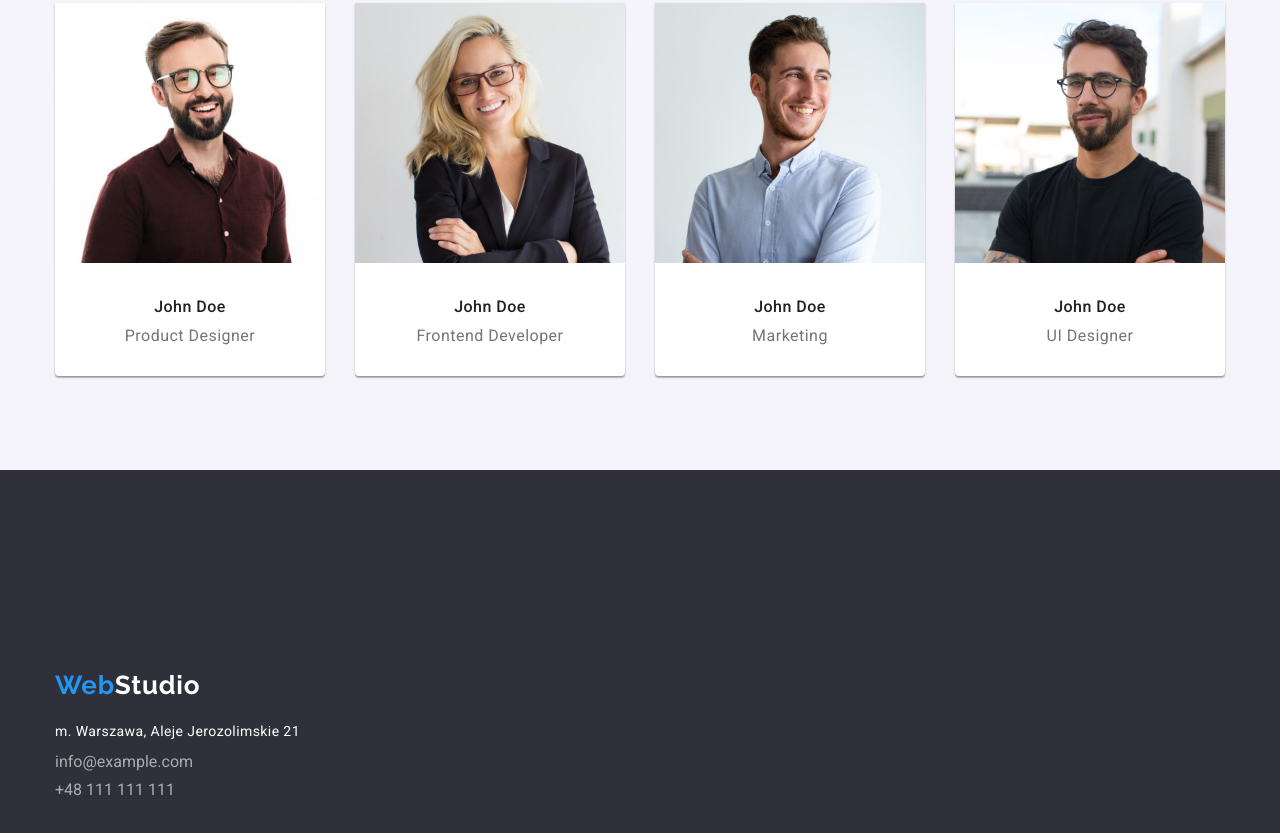
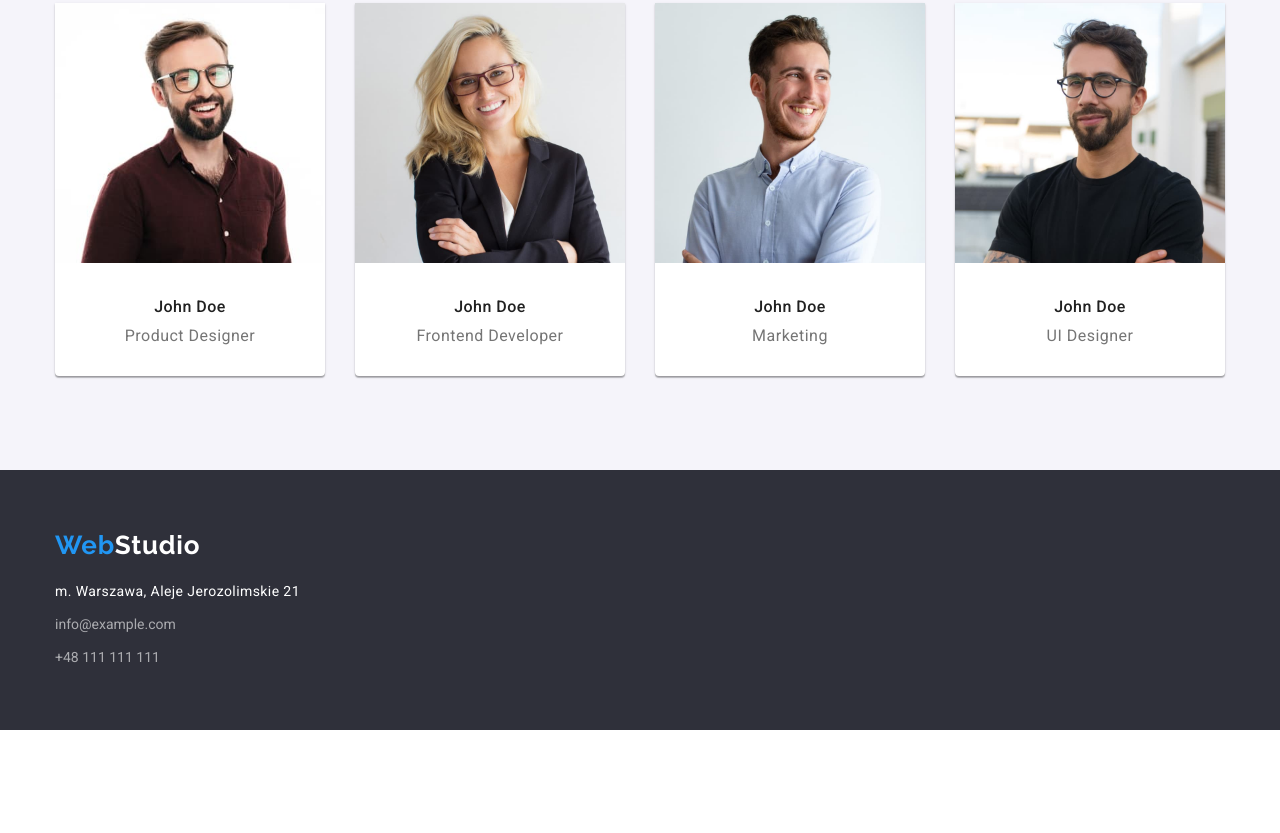
Before and after one commit to WeronikaKinGrzegorek/goit-markup-hw-03, a plain HTML site: page index.html in a window 1280 px wide. Shown: the part 1728-2561 px from the top of the page. After the commit the page ends 2458 px from the top, so only its background shows below. Drawn offline with nearby package versions, Linux system fonts and the light colour scheme.

Commit message:
rename footer & header class,change footer padding

```diff
--- a/css/styles.css
+++ b/css/styles.css
@@ -72,6 +72,10 @@ ul {
 .link:focus {
     color: var(--text-color-blue);
 }
+.contact-links-layout {
+    display: flex;
+    gap: 50px;
+}
 .contact-links {
     font-weight: 500;
     font-size: 14px;
@@ -84,14 +88,10 @@ ul {
 .contact-links:focus {
     color: var(--text-color-blue);
 }
-.contact-links-layout {
-    display: flex;
-    gap: 50px;
-}
 
 /* sekcja główna */
 
-.background {
+.background-header {
     background-color: var(--background-color-dark);
     padding-top: 200px;
     padding-bottom: 200px;
@@ -206,6 +206,11 @@ ul {
 
 /* Footer */
 
+.background-footer {
+    background-color: var(--background-color-dark);
+    padding-top: 60px;
+    padding-bottom: 60px;
+}
 .studio {
     color: var(--text-color-white);
 }
@@ -228,6 +233,8 @@ ul {
     background-color: var(--background-color-dark);
     text-decoration: none;
     font-style: normal;
+    font-size: 14px;
+    line-height: 1.71;
 }
 .email {
     text-decoration-line: underline;
--- a/index.html
+++ b/index.html
@@ -54,7 +54,7 @@
         </header>
         <main>
             <!-- sekcja główna -->
-            <section class="background">
+            <section class="background-header">
                 <div class="container main-layout">
                     <h1 class="slogan">
                         EFEKTYWNE ROZWIĄZANIA DLA WASZEGO BIZNESU
@@ -200,7 +200,7 @@
                 </div>
             </section>
         </main>
-        <footer class="background">
+        <footer class="background-footer">
             <div class="container">
                 <a class="logo" href="./index.html"
                     ><span class="web">Web</span
```
Also changed, not shown: portfolio.html (+1 -1 lines).
